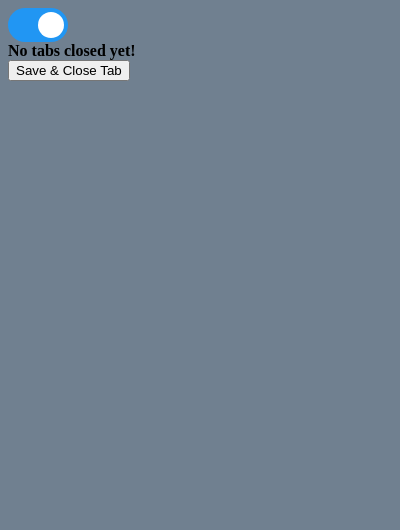
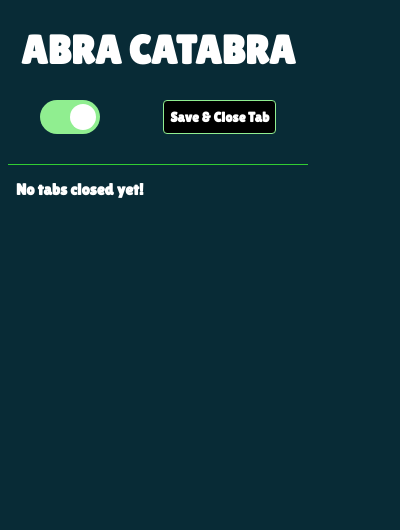
Before and after one commit to epiqu1n/cs-hackathon-ftri-9, a browser extension: page src/popup.html in a window 400 px wide. Drawn offline with Linux system fonts and the light colour scheme.

Commit message:
Added some nice styling
Co-authored-by: alrokosz <alrokosz@users.noreply.github.com>

```diff
--- a/src/popup.css
+++ b/src/popup.css
@@ -45,11 +45,11 @@ body {
 }
 
 input:checked + .slider {
-  background-color: #2196f3;
+  background-color: lightgreen;
 }
 
 input:focus + .slider {
-  box-shadow: 0 0 1px #2196f3;
+  box-shadow: 0 0 1px lightgreen;
 }
 
 input:checked + .slider:before {
@@ -63,6 +63,77 @@ input:checked + .slider:before {
   border-radius: 34px;
 }
 
+h1 {
+  text-align: center;
+}
+
 .slider.round:before {
   border-radius: 50%;
 }
+
+body {
+  width: 300px;
+  height: 500px;
+  font-family: "Lilita One", cursive;
+  background-color: #082b36;
+  color: white;
+}
+
+h1 {
+  font-size: 2.5rem;
+}
+
+.closed-tabs {
+  /* width: 250px; */
+  text-align: left;
+  margin: 20px 10px;
+  font-size: 16px;
+}
+
+.toggle-btn {
+  display: flex;
+  justify-content: space-around;
+  padding-bottom: 30px;
+  margin-bottom: 15px;
+  border-bottom: limegreen 0.5px solid;
+}
+
+a {
+  text-decoration: none;
+}
+
+a:hover {
+  text-decoration: underline;
+}
+
+button {
+  font-family: "Lilita One", cursive;
+  border-radius: 0.25rem;
+  background-color: black;
+  color: white;
+  border: lightgreen solid 1px;
+  font-size: 14px;
+  font-weight: 800;
+  font-stretch: extra-expanded;
+  transition: color 0.15s ease-in-out, background-color 0.15s ease-in-out,
+    border-color 0.15s ease-in-out, box-shadow 0.15s ease-in-out;
+  cursor: pointer;
+}
+
+#closedTabs {
+  display: flex;
+  flex-flow: column;
+  padding: 0 0.5rem;
+}
+
+button:hover {
+  background-color: white;
+  color: #082b36;
+}
+
+a, a:visited {
+  color: #e7e6e6;
+  font-size: 1.2em;
+  margin-bottom: 0.4em;
+  word-break: break-all;
+}
--- a/src/popup.html
+++ b/src/popup.html
@@ -1,18 +1,24 @@
 <!DOCTYPE html>
 <html>
   <head>
+    <link rel="preconnect" href="https://fonts.googleapis.com" />
+    <link rel="preconnect" href="https://fonts.gstatic.com" crossorigin />
+    <link
+      href="https://fonts.googleapis.com/css2?family=Lilita+One&display=swap"
+      rel="stylesheet"
+    />
     <link rel="stylesheet" type="text/css" href="./popup.css" />
     <script defer src="popup.js"></script>
   </head>
   <body>
-    <label class="switch">
+    <h1>ABRA CATABRA</h1>
+    <div class="toggle-btn">
+      <label class="switch">
         <input id="enabledButton" checked class="toggle" type="checkbox" />
         <span class="slider round"></span>
       </label>
+      <button id="cleanButton">Save & Close Tab</button>
+    </div>
     <div id="closedTabs"><b>No tabs closed yet!</b></div>
-    <!-- Toggle on/off -->
-
-    <!-- Button to close and save current tab -->
-    <button id="cleanButton">Save & Close Tab</button>
   </body>
 </html>
```
